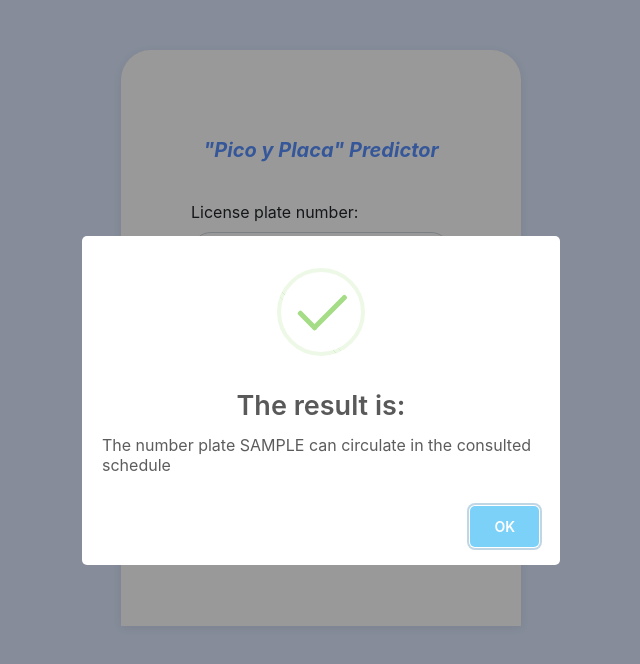
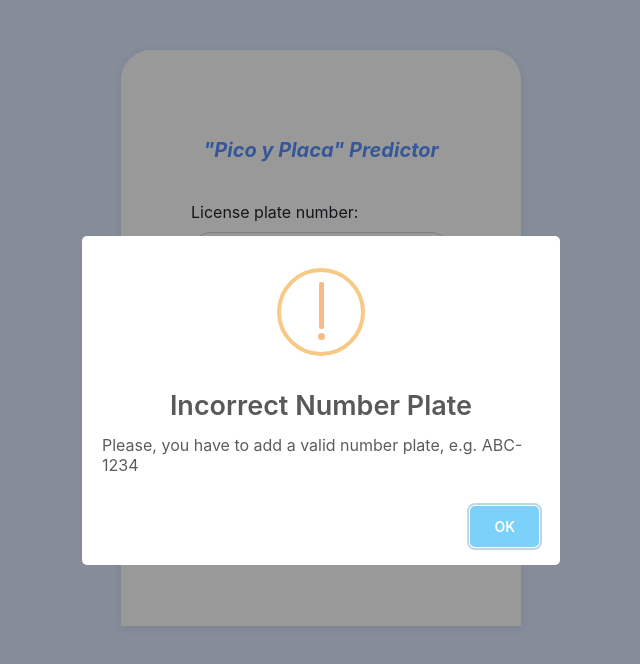
Before and after one commit to mvbautista2/Plate-Predictor, a website: page index.html in a window 1280 px wide. Both pictures are taken after typing "Sample", "2020-01-15", "10:30" into the empty fields and a click on the button "Search". Shown: the whole page, without its empty margins (319-959 px from the left). Drawn offline with nearby package versions, Linux system fonts and the light colour scheme.

Commit message:
add fields validation

```diff
--- a/index.html
+++ b/index.html
@@ -13,6 +13,7 @@
     <script src="https://unpkg.com/sweetalert/dist/sweetalert.min.js"></script>
     <script src="./src/utils/textTransform.js"></script>
     <script src="./src/utils/rules.js"></script>
+    <script src="./src/utils/validatorFields.js"></script>
     <script src="./src/controllers/plate.js"></script>
   </head>
   <body>
@@ -26,11 +27,10 @@
           <input
             type="text"
             class="form-control item"
-            placeholder="ABC1234"
+            placeholder="ABC-1234"
             id="numberPlate"
             onblur="upperCase()"
             required
-            pattern="^([A-Za-z]{3})+[0-9]{4}$"
           />
         </div>
         <div class="form-group">
--- a/src/controllers/plate.js
+++ b/src/controllers/plate.js
@@ -33,9 +33,22 @@ function main() {
   );
   dateSearch = new Date(dateSearch);
   const day = parseInt(dateSearch.getDay());
-  swal({
-    title: "The result is:",
-    text: plate.search(lastDigitPlate, day, timeSearch),
-    icon: "success",
-  });
+
+  numberPlate == "" || dateSearch == "Invalid Date" || timeSearch == ""
+    ? swal({
+        title: "Empty fills",
+        text: "Please, you have to fill all the fields to search",
+        icon: "warning",
+      })
+    : !validateNumberPlate(numberPlate)
+    ? swal({
+        title: "Incorrect Number Plate",
+        text: "Please, you have to add a valid number plate, e.g. ABC-1234",
+        icon: "warning",
+      })
+    : swal({
+        title: "The result is:",
+        text: plate.search(lastDigitPlate, day, timeSearch),
+        icon: "success",
+      });
 }
--- /dev/null
+++ b/src/utils/validatorFields.js
@@ -0,0 +1,4 @@
+function validateNumberPlate(numberPlate) {
+  const patternPlate = new RegExp(/^([A-Za-z]{3})-+[0-9]{4}$/);
+  return patternPlate.test(numberPlate);
+}
```
